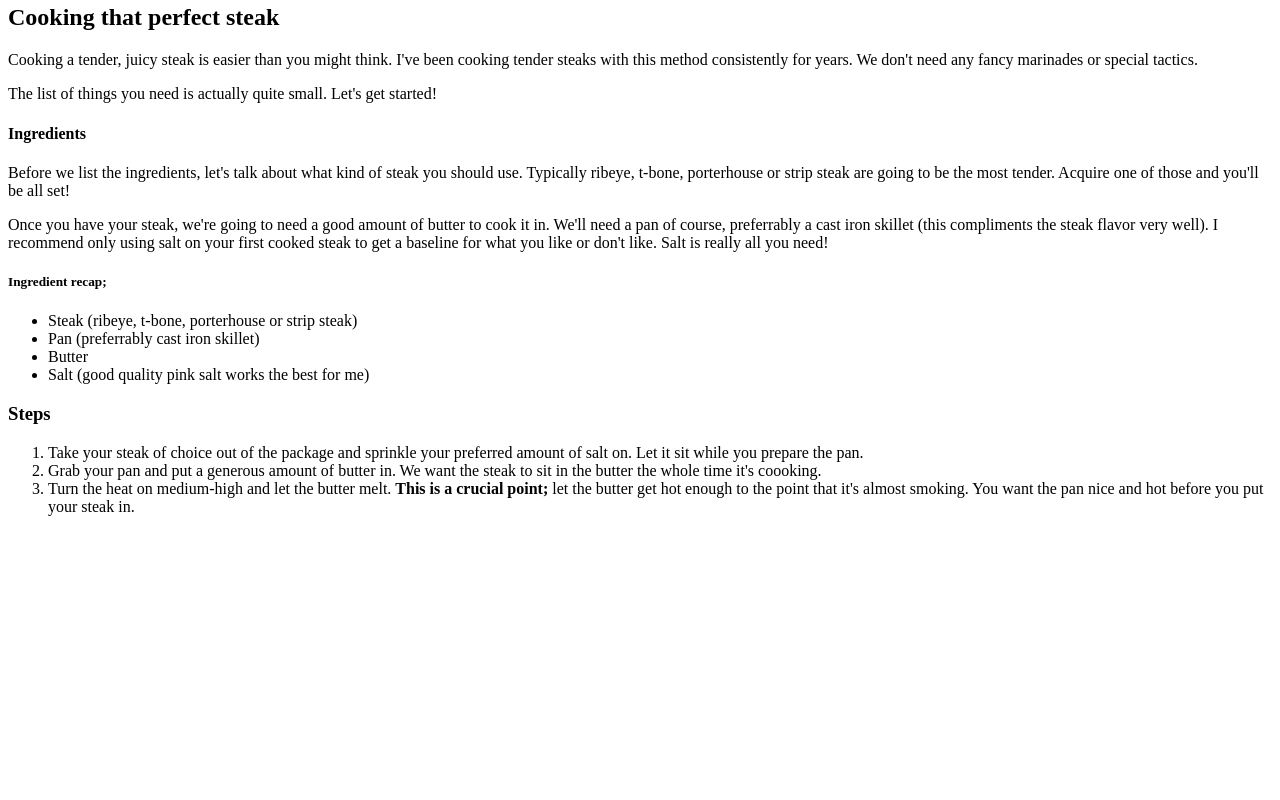
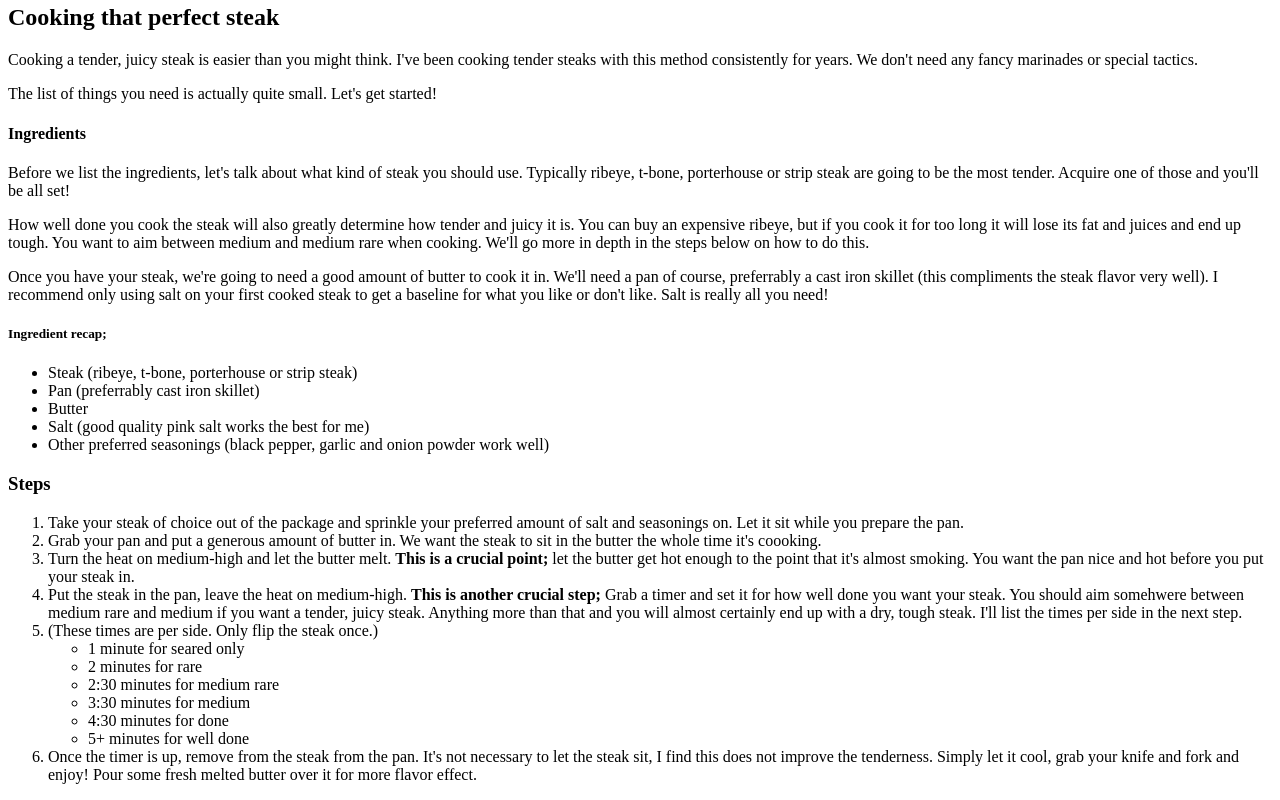
Before and after one commit to GoldenFox712/odin-recipes, a plain HTML site: page recipes/steak.html in a window 1280 px wide. Shown: the part 366-1166 px from the top of the page. Before the commit the page ends 898 px from the top, so only its background shows below. Drawn offline with Linux system fonts and the light colour scheme.

Commit message:
Added clarification to steak.html recipe
Provided more steps and expanded details around how to cook that perfect steak

```diff
--- a/recipes/steak.html
+++ b/recipes/steak.html
@@ -15,6 +15,7 @@
 
      <h4>Ingredients</h4>
       <p>Before we list the ingredients, let's talk about what kind of steak you should use. Typically ribeye, t-bone, porterhouse or strip steak are going to be the most tender. Acquire one of those and you'll be all set!</p>
+      <p>How well done you cook the steak will also greatly determine how tender and juicy it is. You can buy an expensive ribeye, but if you cook it for too long it will lose its fat and juices and end up tough. You want to aim between medium and medium rare when cooking. We'll go more in depth in the steps below on how to do this.</p>
       <p>Once you have your steak, we're going to need a good amount of butter to cook it in. We'll need a pan of course, preferrably a cast iron skillet (this compliments the steak flavor very well). I recommend only using salt on your first cooked steak to get a baseline for what you like or don't like. Salt is really all you need!</p>
 
     <h5>Ingredient recap;</h5>
@@ -23,13 +24,27 @@
         <li>Pan (preferrably cast iron skillet)</li>
         <li>Butter</li>
         <li>Salt (good quality pink salt works the best for me)</li>
+        <li>Other preferred seasonings (black pepper, garlic and onion powder work well)</li>
       </ul>
 
      <h3>Steps</h3>
       <ol>
-        <li>Take your steak of choice out of the package and sprinkle your preferred amount of salt on. Let it sit while you prepare the pan.</li>
+        <li>Take your steak of choice out of the package and sprinkle your preferred amount of salt and seasonings on. Let it sit while you prepare the pan.</li>
         <li>Grab your pan and put a generous amount of butter in. We want the steak to sit in the butter the whole time it's coooking.</li>
         <li>Turn the heat on medium-high and let the butter melt. <strong>This is a crucial point;</strong> let the butter get hot enough to the point that it's almost smoking. You want the pan nice and hot before you put your steak in.</li>
+        <li>Put the steak in the pan, leave the heat on medium-high. <strong>This is another crucial step; </strong>Grab a timer and set it for how well done you want your steak. You should aim somehwere between medium rare and medium if you want a tender, juicy steak. Anything more than that and you will almost certainly end up with a dry, tough steak. I'll list the times per side in the next step.</li>
+        <li>(These times are per side. Only flip the steak once.)
+            <ul>
+                <li>1 minute for seared only</li>
+                <li>2 minutes for rare</li>
+                <li>2:30 minutes for medium rare</li>
+                <li>3:30 minutes for medium</li>
+                <li>4:30 minutes for done</li>
+                <li>5+ minutes for well done</li>
+
+            </ul></li>
+        <li>Once the timer is up, remove from the steak from the pan. It's not necessary to let the steak sit, I find this does not improve the tenderness. Simply let it cool, grab your knife and fork and enjoy! Pour some fresh melted butter over it for more flavor effect.</li>
+
       </ol>
 
 </body>
```
